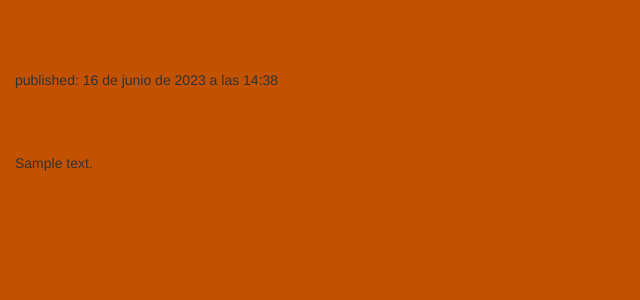
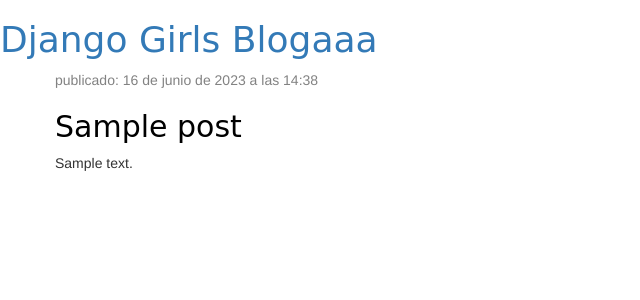
Before and after one commit to andre98652/my-first-blog, a Django app: page / in a window 1280 px wide. Shown: the top 300 px of the page, without its empty margins (0-640 px from the left). Run offline with Django 4.2, Linux system fonts and the light colour scheme; tables that the repository leaves empty hold one stand-in row (values such as "Sample post"); some libraries are stand-ins or nearby versions.

Commit message:
12 commit

```diff
--- a/Blogspot/blog/static/css/style.css
+++ b/Blogspot/blog/static/css/style.css
@@ -1,7 +1,46 @@
-h1 a, h2 a {
-    color: #C25100;
+.page-header {
+    background-color: #C25100;
+    margin-top: 0;
+    padding: 20px 20px 20px 40px;
 }
-body {
-    padding-left: 15px;
-    background-color: #C25100;
+
+.page-header h1, .page-header h1 a, .page-header h1 a:visited, .page-header h1 a:active {
+    color: #ffffff;
+    font-size: 36pt;
+    text-decoration: none;
 }
+
+.content {
+    margin-left: 40px;
+}
+
+h1, h2, h3, h4 {
+    font-family: 'Lobster', cursive;
+}
+
+.date {
+    color: #828282;
+}
+
+.save {
+    float: right;
+}
+
+.post-form textarea, .post-form input {
+    width: 100%;
+}
+
+.top-menu, .top-menu:hover, .top-menu:visited {
+    color: #ffffff;
+    float: right;
+    font-size: 26pt;
+    margin-right: 20px;
+}
+
+.post {
+    margin-bottom: 70px;
+}
+
+.post h2 a, .post h2 a:visited {
+    color: #000000;
+}
--- a/Blogspot/blog/templates/blog/post_list.html
+++ b/Blogspot/blog/templates/blog/post_list.html
@@ -11,12 +11,20 @@
             <h1><a href="/">Django Girls Blogaaa</a></h1>
         </div>
 
-        {% for post in posts %}
-            <div>
-                <p>published: {{ post.published_date }}</p>
-                <h2><a href="">{{ post.title }}</a></h2>
-                <p>{{ post.text|linebreaksbr }}</p>
+        <div class="content container">
+            <div class="row">
+                <div class="col-md-8">
+                    {% for post in posts %}
+                        <div class="post">
+                            <div class="date">
+                                <p>publicado: {{ post.published_date }}</p>
+                            </div>
+                            <h2><a href="">{{ post.title }}</a></h2>
+                            <p>{{ post.text|linebreaksbr }}</p>
+                        </div>
+                    {% endfor %}
+                </div>
             </div>
-        {% endfor %}
+        </div>
     </body>
 </html>
```
